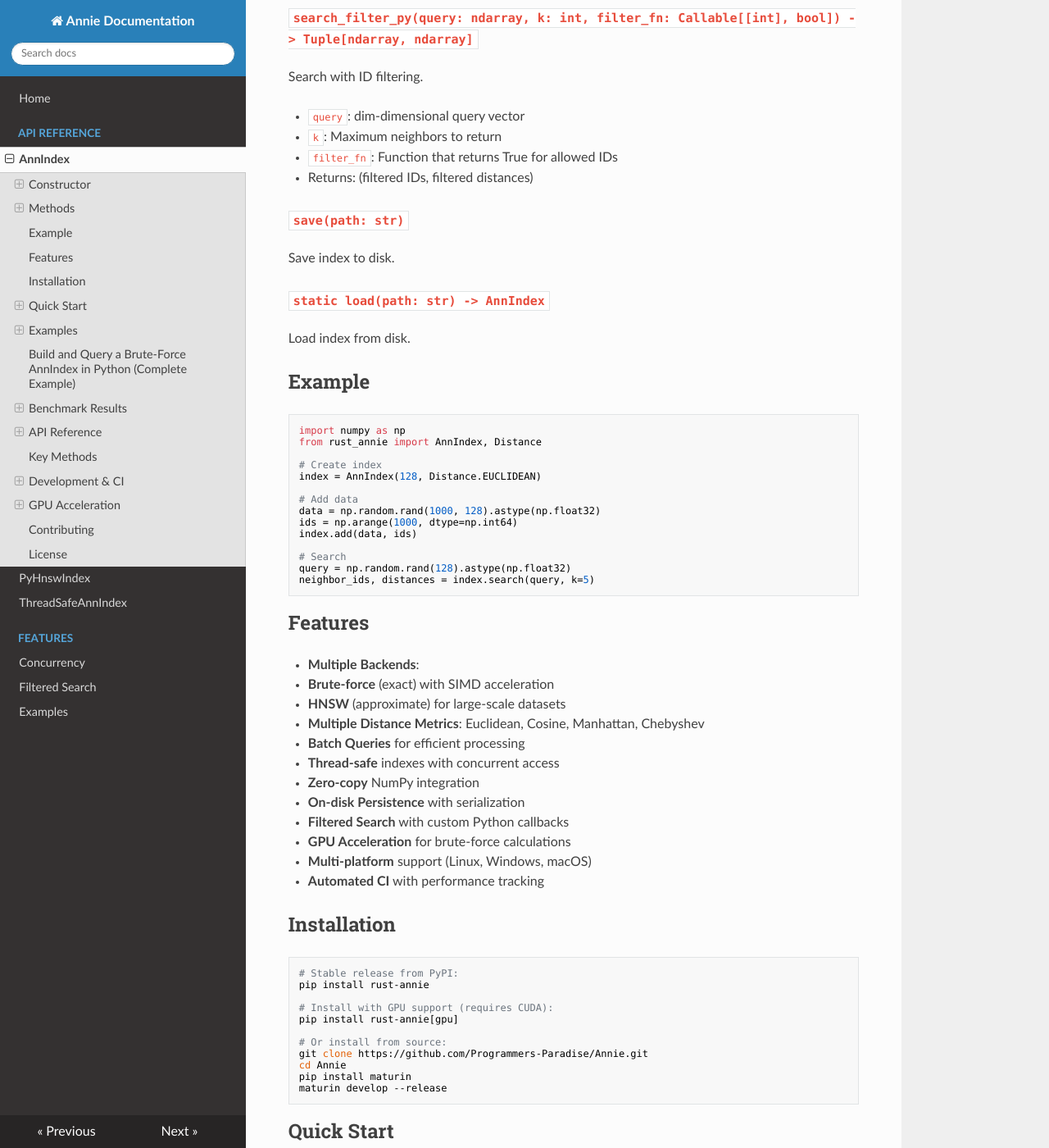
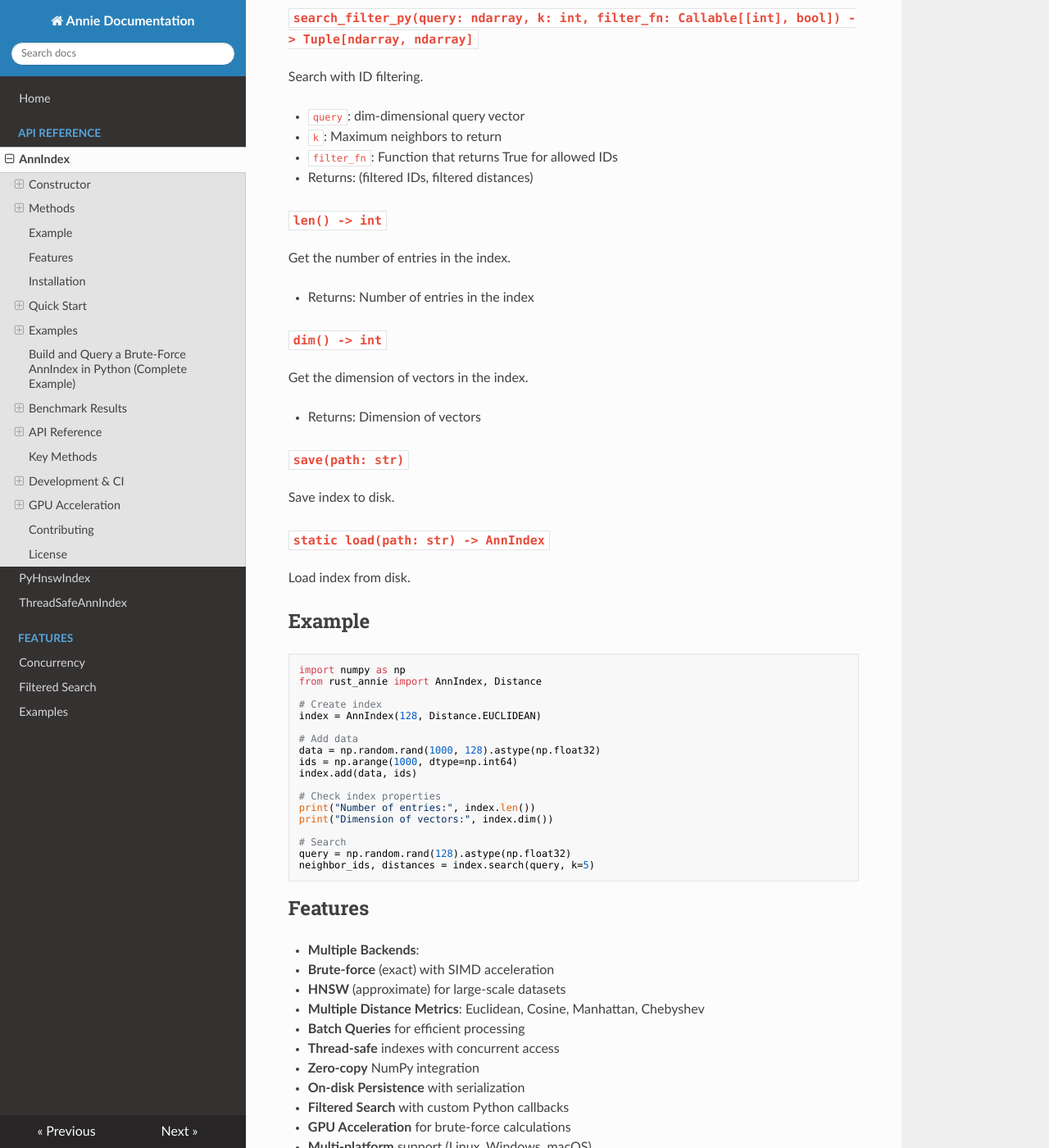
Before and after one commit to arnavk23/Annie, an MkDocs documentation site: the page built from docs/api/ann_index.md, in a window 1280 px wide and 1400 px high, scrolled down 1247 px. Shown: the whole window at 82% size. Built offline with MkDocs 1.6.1, drawn with Linux system fonts in a browser that asks for light colours; nearby versions of some CDN libraries; some of the changed text lies outside the part shown.

Commit message:
Update docs/api/ann_index.md
The new methods `len` and `dim` have been added to the `AnnIndex` class, so the API documentation for `AnnIndex` should be updated to include descriptions and usage examples for these methods.

```diff
--- a/docs/api/ann_index.md
+++ b/docs/api/ann_index.md
@@ -46,6 +46,16 @@ Search with ID filtering.
 - `filter_fn`: Function that returns True for allowed IDs
 - Returns: (filtered IDs, filtered distances)
 
+### `len() -> int`
+Get the number of entries in the index.
+
+- Returns: Number of entries in the index
+
+### `dim() -> int`
+Get the dimension of vectors in the index.
+
+- Returns: Dimension of vectors
+
 ### `save(path: str)`
 Save index to disk.
 
@@ -64,6 +74,10 @@ index = AnnIndex(128, Distance.EUCLIDEAN)
 data = np.random.rand(1000, 128).astype(np.float32)
 ids = np.arange(1000, dtype=np.int64)
 index.add(data, ids)
+
+# Check index properties
+print("Number of entries:", index.len())
+print("Dimension of vectors:", index.dim())
 
 # Search
 query = np.random.rand(128).astype(np.float32)
@@ -116,6 +130,10 @@ data = np.random.rand(1000, 128).astype(np.float32)
 ids = np.arange(1000, dtype=np.int64)
 index.add(data, ids)
 
+# Check index properties
+print("Number of entries:", index.len())
+print("Dimension of vectors:", index.dim())
+
 # Search
 query = np.random.rand(128).astype(np.float32)
 neighbor_ids, distances = index.search(query, k=5)
@@ -150,6 +168,10 @@ data = np.random.rand(50, 4).astype(np.float32)
 ids = np.arange(50, dtype=np.int64)
 idx.add(data, ids)
 
+# Check index properties
+print("Number of entries:", idx.len())
+print("Dimension of vectors:", idx.dim())
+
 # Search
 labels, dists = idx.search(data[10], k=3)
 print(labels, dists)
@@ -167,6 +189,10 @@ idx = AnnIndex(16, Distance.EUCLIDEAN)
 data = np.random.rand(1000, 16).astype(np.float32)
 ids = np.arange(1000, dtype=np.int64)
 idx.add(data, ids)
+
+# Check index properties
+print("Number of entries:", idx.len())
+print("Dimension of vectors:", idx.dim())
 
 # Batch search
 queries = data[:32]
@@ -187,6 +213,10 @@ idx = ThreadSafeAnnIndex(32, Distance.EUCLIDEAN)
 data = np.random.rand(500, 32).astype(np.float32)
 ids = np.arange(500, dtype=np.int64)
 idx.add(data, ids)
+
+# Check index properties
+print("Number of entries:", idx.len())
+print("Dimension of vectors:", idx.dim())
 
 # Concurrent searches
 def task(q):
@@ -213,6 +243,10 @@ data = np.array([
 ], dtype=np.float32)
 ids = np.array([10, 20, 30], dtype=np.int64)
 index.add(data, ids)
+
+# Check index properties
+print("Number of entries:", index.len())
+print("Dimension of vectors:", index.dim())
 
 # Filter function
 def even_ids(id: int) -> bool:
@@ -267,6 +301,8 @@ You’ll find:
 | search(query, k)	                    | Single query search                        |
 | search_batch(queries, k)              | Batch query search                         |
 | search_filter_py(query, k, filter_fn) | Filtered search                            |
+| len()                                 | Get the number of entries in the index     |
+| dim()                                 | Get the dimension of vectors in the index  |
 | save(path)                            | Save index to disk                         |
 | load(path)                            | Load index from disk                       |
 
```
